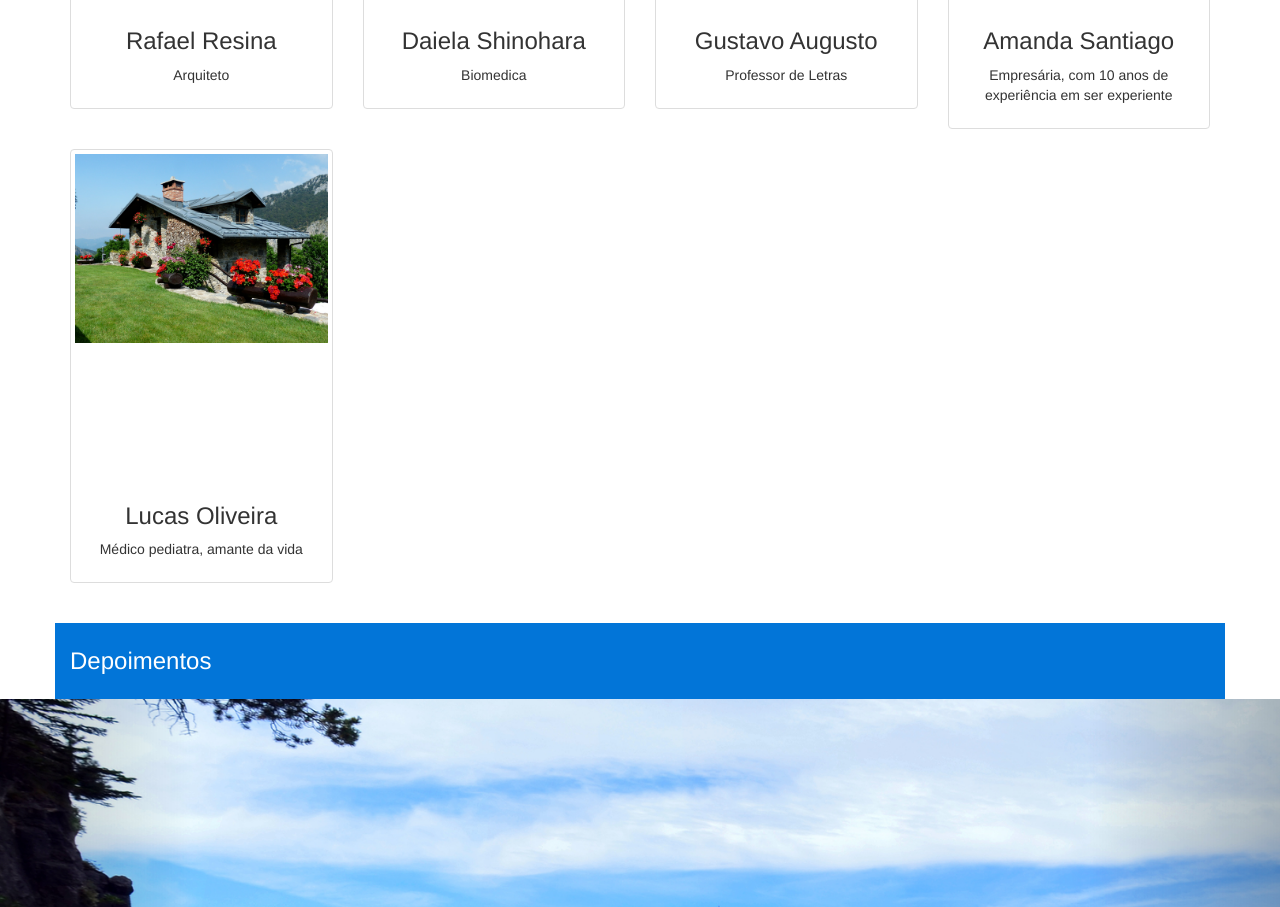
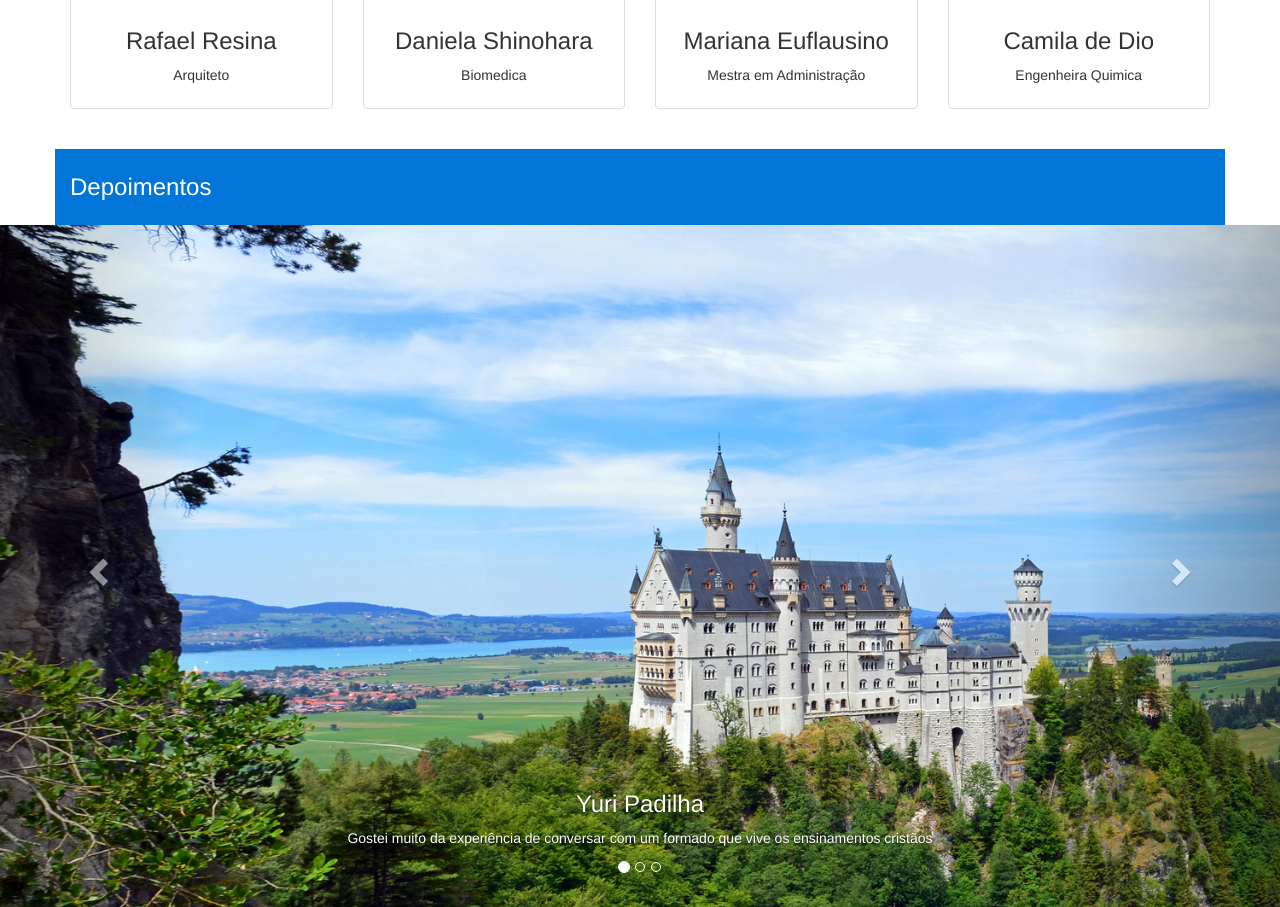
Before and after one commit to fsbflavio/projeto-mur, a PHP site: page /index.html in a window 1280 px wide. Shown: the part 1466-2373 px from the top of the page. Run offline with PHP 8.4, Linux system fonts and the light colour scheme.

Commit message:
Fotos mari e camila

```diff
--- a/estilos.css
+++ b/estilos.css
@@ -31,9 +31,11 @@ header img {
     text-align: center;
   }
 
+/*
 .section-voluntarios figure:hover {
     transform: scale(1.10);
   }
+*/
 
 
 .section-voluntarios img {
--- a/index.html
+++ b/index.html
@@ -61,7 +61,7 @@
           </div>
           <div id="primeiro-paragrafo" class="collapse in">
             <div class="panel-body">
-              <p>Um sonho de amor para o mundo</p>
+              <p>O Ministério Universidades Renovadas (MUR) pertencente a Renovação Carismática Católica (RCC) tem como missão evangelizar no âmbito universitário.</p>
             </div>
           </div>
         </div>
@@ -100,7 +100,7 @@
         <figure class="thumbnail">
           <img src="img/voluntarios/daniela-shinohara-cut-small.jpg" alt="Daniela Shinohara">
           <figcaption class="caption">
-            <h3>Daiela Shinohara</h3>
+            <h3>Daniela Shinohara</h3>
             <p>Biomedica</p>
           </figcaption>
         </figure>
@@ -108,30 +108,20 @@
 
       <div class="col-sm-6 col-md-4 col-lg-3">
         <figure class="thumbnail">
-          <img src="img/voluntarios/mercado-marapira.png" alt="foto do castelo">
+          <img src="img/voluntarios/mariana_euflausino-cut-small.jpg" alt="Mariana Euflausino">
           <figcaption class="caption">
-            <h3>Gustavo Augusto</h3>
-            <p>Professor de Letras</p>
+            <h3>Mariana Euflausino</h3>
+            <p>Mestra em Administração</p>
           </figcaption>
         </figure>
       </div>
 
       <div class="col-sm-6 col-md-4 col-lg-3">
         <figure class="thumbnail">
-          <img src="img/voluntarios/palacio-dionisio.png" alt="foto do castelo">
+          <img src="img/voluntarios/camila-de-dio-cut-small.jpg" alt="Camila de Dio">
           <figcaption class="caption">
-            <h3>Amanda Santiago</h3>
-            <p>Empresária, com 10 anos de experiência em ser experiente</p>
-          </figcaption>
-        </figure>
-      </div>
-
-      <div class="col-sm-6 col-md-4 col-lg-3">
-        <figure class="thumbnail">
-          <img src="img/voluntarios/residencia-ludi.png" alt="foto do castelo">
-          <figcaption class="caption">
-            <h3>Lucas Oliveira</h3>
-            <p>Médico pediatra, amante da vida</p>
+            <h3>Camila de Dio</h3>
+            <p>Engenheira Quimica</p>
           </figcaption>
         </figure>
       </div>
```
Also changed, not shown: img/voluntarios/casa-castelo.png (deleted), img/voluntarios/casa-lago.png (deleted), img/voluntarios/mercado-marapira.png (deleted), img/voluntarios/palacio-dionisio.png (deleted), img/voluntarios/residencia-ludi.png (deleted).
